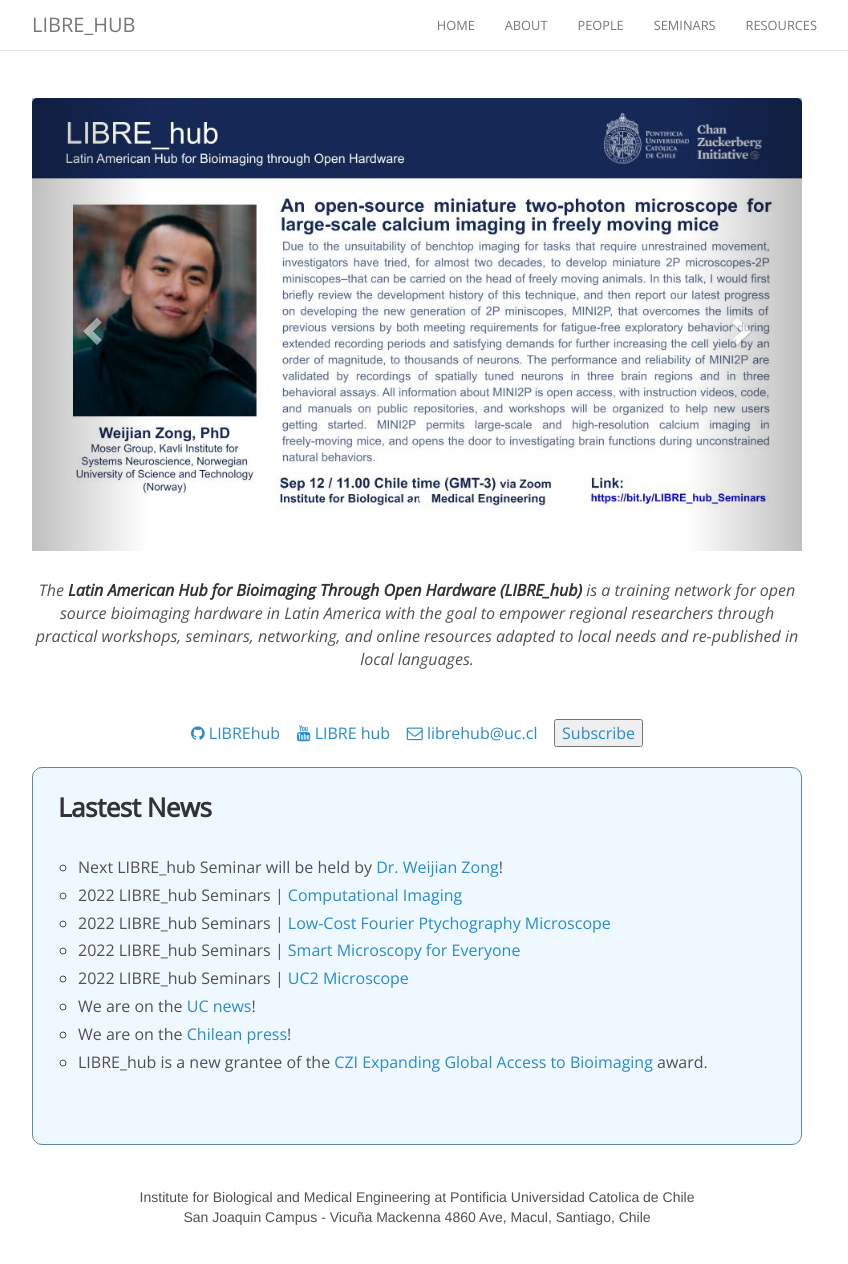
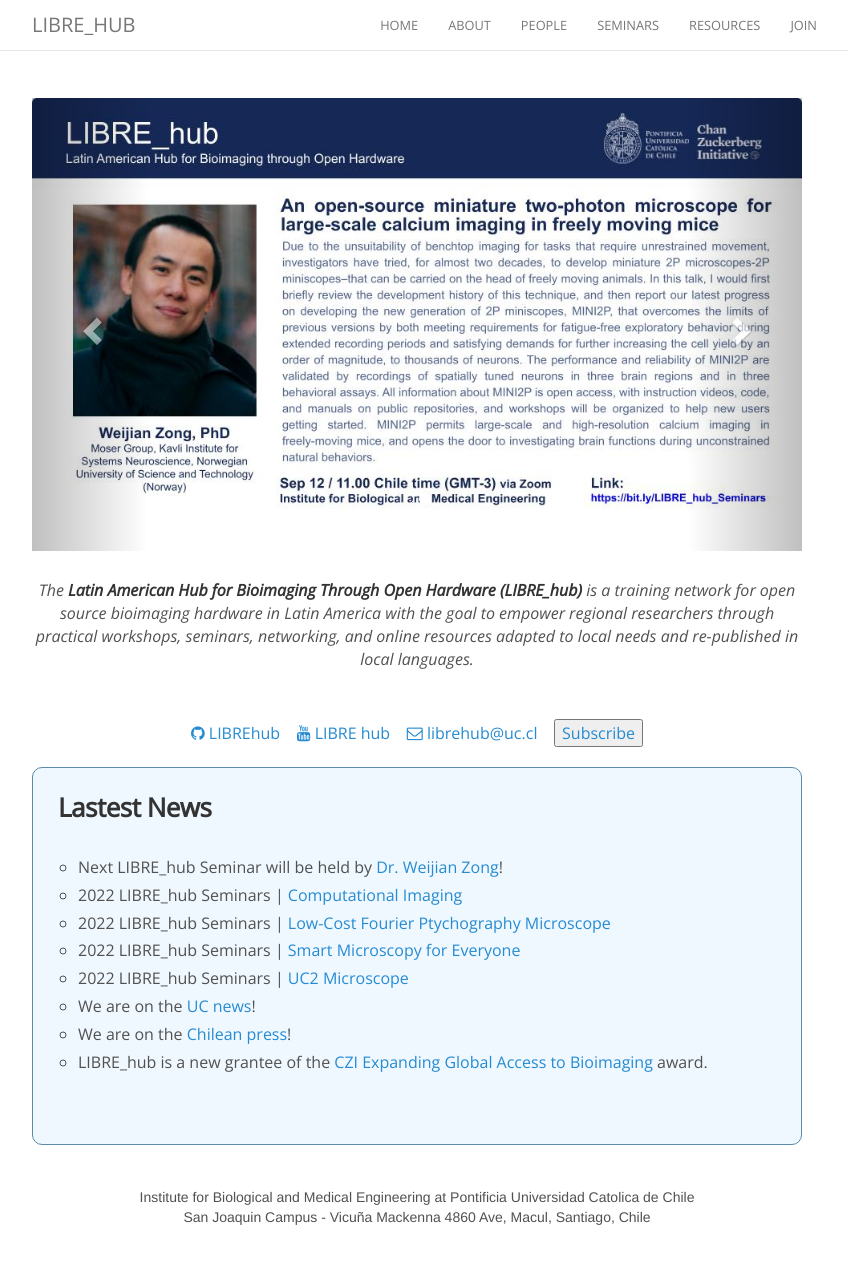
Before and after one commit to LIBREhub/LIBREhub.github.io, a Jekyll site: the page built from index.html, in a window 1280 px wide and 1269 px high. Shown: the top 1264 px of the window, without its empty margins (223-1071 px from the left). Built offline with Jekyll 4.4.1, drawn with Linux system fonts in a browser that asks for light colours; nearby versions of some CDN libraries; comment, search, counter and statistics services are not loaded.

Commit message:
Update _config.yml

```diff
--- a/_config.yml
+++ b/_config.yml
@@ -30,6 +30,8 @@ nav:
     href:           "/seminars"
   - name:           "resources"
     href:           "/docu"
+  - name:           "join"
+    href:           "/join"
 
 # Sass
 sass:
```
